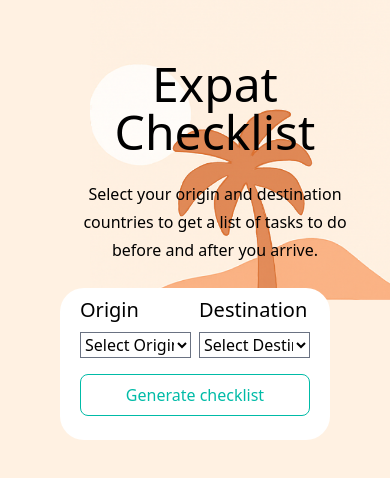
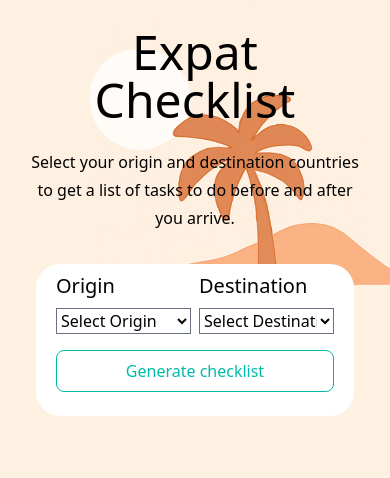
Before and after one commit to lukestrama/expat-checklist, a Next.js app: page / in a window 390 px wide. Shown: the top 478 px of the page. Built offline with nearby package versions, Linux system fonts and the light colour scheme.

Commit message:
Tidy up look

```diff
--- a/app/page.tsx
+++ b/app/page.tsx
@@ -51,15 +51,15 @@ export default function Home() {
 
 
   return (
-    <div className="relative bg-[#FFF1E2] flex flex-col font-sans mb-auto min-h-screen mx-auto p-5 pt-15">
-          <Image className="absolute top-0 right-0 z-0" src="/images/palm_tree.png" width={300} height={300} alt="Picture of a palm tree" priority/>
-        <section className="w-full text-center sm:text-left sm:w-[50%] pl-10 z-1">
+    <div className="relative bg-[#FFF1E2] flex flex-col font-sans mb-auto min-h-screen mx-auto p-5 sm:pt-20">
+          <Image className="absolute top-[-15px] right-0 z-0" src="/images/palm_tree.png" width={300} height={300} alt="Picture of a palm tree" priority/>
+        <section className="w-full text-center sm:text-left sm:w-[50%] p-2 sm:pl-10 z-1">
           <div>
             <h1 className="text-5xl font-900">Expat Checklist</h1>
             <p className="my-6 leading-7">Select your origin and destination countries to get a list of tasks to do before and after you arrive.</p>
           </div>
         </section>
-      <div className="bg-white mx-10 py-2 sm:py-5 px-5 sm:px-10 rounded-3xl z-1">
+      <div className="bg-white mx-4 sm:mx-10 py-2 sm:py-5 px-5 sm:px-10 rounded-3xl z-1">
         <div className="max-w-full grid grid-cols-2 gap-2">
           <div className="text-xl">
             Origin
```
